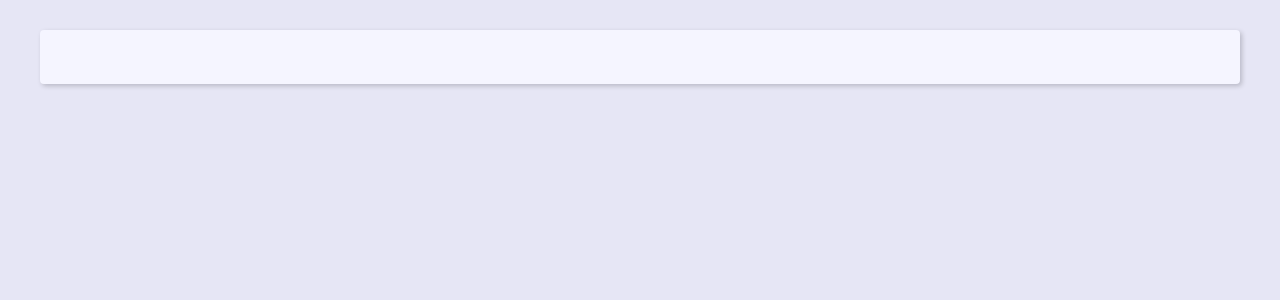
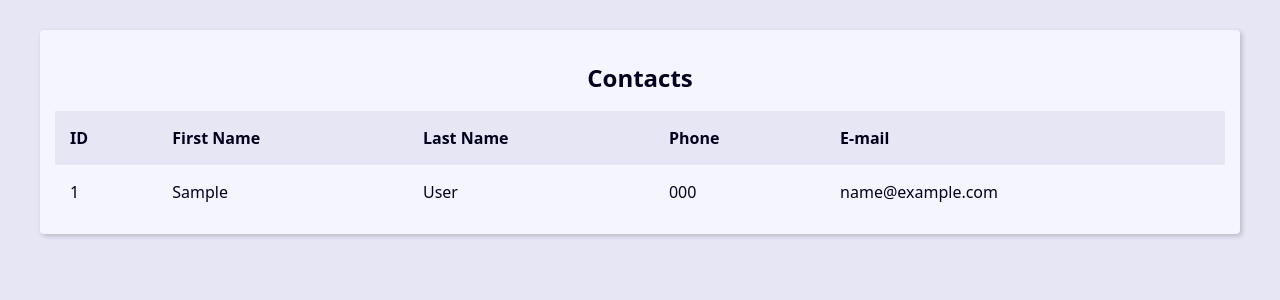
Before and after one commit to DiegoSousaOliveira/PROJETO-AGENDA-DJANGO-23, a Django app: page / in a window 1280 px wide. Shown: the top 300 px of the page. Run offline with Django 5.2, Linux system fonts and the light colour scheme; tables that the repository leaves empty hold one stand-in row (values such as "Sample post").

Commit message:
tabela de usuários cadastrados

```diff
--- a/contact/templates/contact/index.html
+++ b/contact/templates/contact/index.html
@@ -1,7 +1,41 @@
 {% extends 'global/base.html' %}
 
 {% block content %}
-  {% for contact in contacts %}
-    {{ contact.firs_name }} <br>
-  {% endfor %}
+  <div class="responsive-table">
+    <table class="contacts-table">
+      <caption class="table-caption">
+        Contacts
+      </caption>
+      <thead>
+        <tr class="table-row table-row-header">
+          <th class="table-header">ID</th>
+          <th class="table-header">First Name</th>
+          <th class="table-header">Last Name</th>
+          <th class="table-header">Phone</th>
+          <th class="table-header">E-mail</th>
+        </tr>
+      </thead>
+      <tbody>
+        {% for contact in contacts %}
+          <tr class="table-row">
+            <td class="table-cel">
+              {{ contact.id }}
+            </td>
+            <td class="table-cel">
+              {{ contact.first_name }}
+            </td>
+            <td class="table-cel">
+              {{ contact.last_name }}
+            </td>
+            <td class="table-cel">
+              {{ contact.phone }}
+            </td>
+            <td class="table-cel">
+              {{ contact.email }}
+            </td>
+          </tr>
+        {% endfor %}
+      </tbody>
+    </table>
+  </div>
 {% endblock content %}
```
